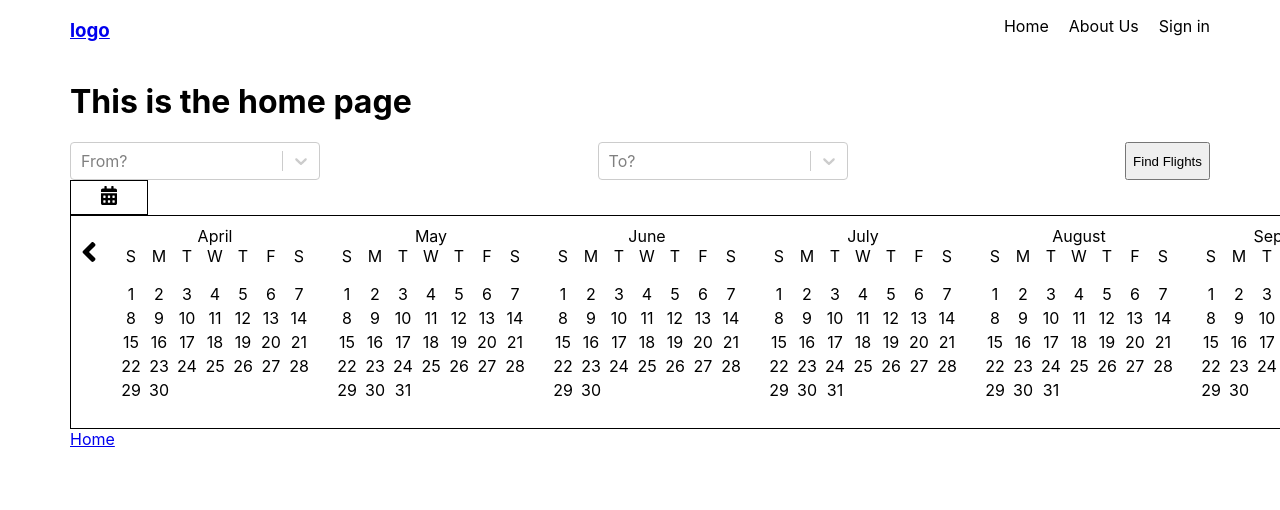
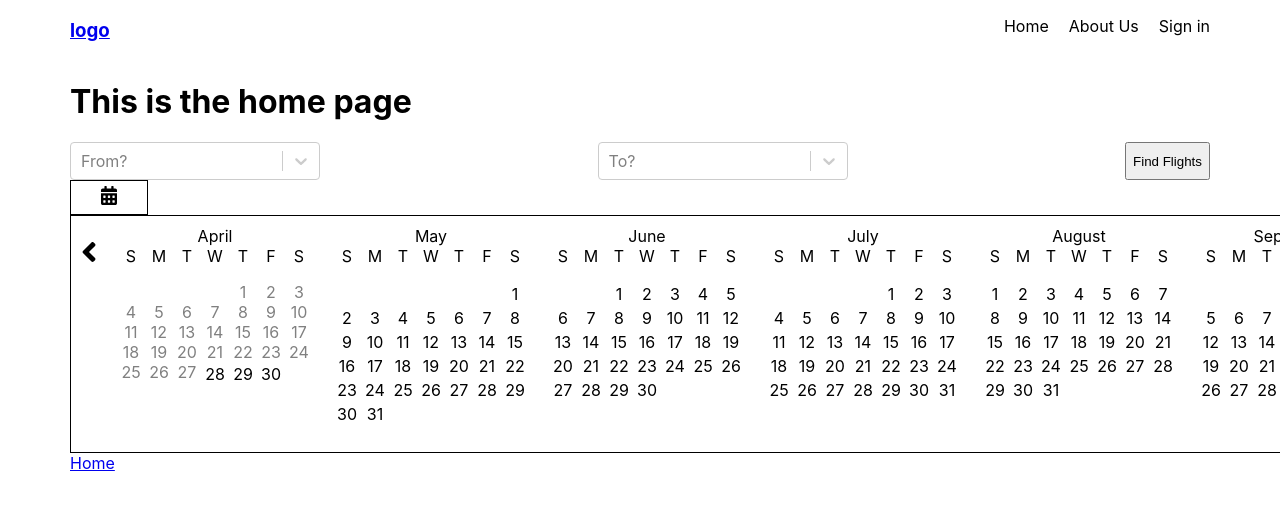
Before and after one commit to bsmith20681/flight-app-frontend, a React (Create React App) app: page / in a window 1280 px wide. Shown: the top 510 px of the page. Built offline with nearby package versions, Linux system fonts and the light colour scheme.

Commit message:
added classed to departure and arrival date

```diff
--- a/src/components/Calendar.js
+++ b/src/components/Calendar.js
@@ -8,10 +8,153 @@ const Calendar = () => {
   const [year, setYear] = useState(moment().format("YYYY"));
   const [isActive, setIsActive] = useState(null);
   const [flightDate, setFlightDate] = useState({
+    count: -1,
+    departureDate: null,
+    departureDateClassName: null,
+    arrivalDate: null,
+    arrivalDateClassName: null,
+  });
+
+  const currentDayOfMonth = moment().date();
+  const currentMonth = moment().month();
+  const createMonthString = (num) =>
+    moment()
+      .month(currentMonth + num)
+      .format("MMMM");
+
+  const firstWeekDayOfMonth = (monthNumber) => {
+    return moment(`May`, "MMMM").startOf("month").weekday();
+  };
+
+  const daysInMonth = (monthNumber) => {
+    return moment(`${year}-${monthNumber}`, "YYYY-MM").daysInMonth();
+  };
+
+  const prevMonth = () => {
+    setMonth(month - 1);
+  };
+
+  const nextMonth = () => {
+    setMonth(month + 1);
+  };
+
+  const active = (e) => {
+    if (flightDate.count % 2 !== 0) {
+      setFlightDate({
+        ...flightDate,
+        departureDate: e,
+        departureDateClassName: "departureDate-active",
+        count: flightDate.count + 1,
+      });
+    } else {
+      setFlightDate({
+        ...flightDate,
+        arrivalDate: e,
+        arrivalDateClassName: "arrivalDate-active",
+        count: flightDate.count + 1,
+      });
+    }
+  };
+
+  return (
+    <div className="calendar">
+      {month < moment().month() + 1 ? (
+        <img className="calendar-arrows" src={angleLeft} alt="angle left" />
+      ) : (
+        <img
+          onClick={prevMonth}
+          className="calendar-arrows"
+          src={angleLeft}
+          alt="angle left"
+        />
+      )}
+
+      {[...Array(12).keys()].map((x) => (
+        <div className="calendar-single">
+          <div className="calendar-header">
+            <div>{createMonthString(x)}</div>
+          </div>
+          <div className="calendar-weekdays">
+            <p>S</p>
+            <p>M</p>
+            <p>T</p>
+            <p>W</p>
+            <p>T</p>
+            <p>F</p>
+            <p>S</p>
+          </div>
+          <div>
+            <ul className="calendar-days">
+              {[
+                ...Array(
+                  moment(`${createMonthString(x)}`, "MMMM")
+                    .startOf("month")
+                    .weekday()
+                ).keys(),
+              ].map(() => (
+                <div></div>
+              ))}
+
+              {[
+                ...Array(
+                  moment(`${createMonthString(x)}`, "MMMM").daysInMonth()
+                ).keys(),
+              ].map((day) =>
+                day < currentDayOfMonth - 1 &&
+                createMonthString(0) === createMonthString(x) ? (
+                  <li className="calendar-day_unactive">{day + 1}</li>
+                ) : (
+                  <li
+                    onClick={(e) =>
+                      active(`${year}-${currentMonth + x + 1}-${day + 1}`, e)
+                    }
+                    value={`${year}-${currentMonth + x + 1}-${day + 1}`}
+                    className={
+                      flightDate.departureDate ===
+                      `${year}-${currentMonth + x + 1}-${day + 1}`
+                        ? `calendar-day ${flightDate.departureDateClassName}`
+                        : flightDate.arrivalDate ===
+                          `${year}-${currentMonth + x + 1}-${day + 1}`
+                        ? `calendar-day ${flightDate.arrivalDateClassName}`
+                        : "calendar-day"
+                    }
+                  >
+                    {day + 1}
+                  </li>
+                )
+              )}
+            </ul>
+          </div>
+        </div>
+      ))}
+
+      {month >= 10 ? (
+        <img className="calendar-arrows" src={angleRight} alt="angle right" />
+      ) : (
+        <img
+          onClick={nextMonth}
+          className="calendar-arrows"
+          src={angleRight}
+          alt="angle right"
+        />
+      )}
+    </div>
+  );
+};
+
+export default Calendar;
+
+/*
+  const [month, setMonth] = useState(moment().month());
+  const [year, setYear] = useState(moment().format("YYYY"));
+  const [isActive, setIsActive] = useState(null);
+  const [flightDate, setFlightDate] = useState({
     count: 0,
     departureDate: null,
     arrivalDate: null,
   });
+
+  const weekDays = ["S", "M", "T", "W", "T", "F", "S"];
 
   const currentDayOfMonth = moment().date();
   const currentMonth = moment().month();
@@ -52,6 +195,7 @@ const Calendar = () => {
 
   return (
     <div className="calendar">
+      {console.log(flightDate)}
       {month < moment().month() + 1 ? (
         <img className="calendar-arrows" src={angleLeft} alt="angle left" />
       ) : (
@@ -63,36 +207,26 @@ const Calendar = () => {
         />
       )}
 
-      {[...Array(12).keys()].map((x) => (
       <div className="calendar-single">
         <div className="calendar-header">
-            <div>
-              {moment()
-                .month(currentMonth + x)
-                .format("MMMM")}
-            </div>
+          <p>
+            {moment().month(month).format("MMMM")} {moment().format("YYYY")}
+          </p>
         </div>
         <div className="calendar-weekdays">
-            <p>S</p>
-            <p>M</p>
-            <p>T</p>
-            <p>W</p>
-            <p>T</p>
-            <p>F</p>
-            <p>S</p>
+          {weekDays.map((weekDay) => {
+            return <p>{weekDay}</p>;
+          })}
         </div>
         <div>
           <ul className="calendar-days">
-              {[
-                ...Array(
-                  moment(
-                    `${moment()
-                      .month(currentMonth + x)
-                      .format("MMMM")}`,
-                    "MMMM"
-                  ).daysInMonth()
-                ).keys(),
-              ].map((day) => (
+            {[...Array(firstWeekDayOfMonth(month)).keys()].map((x) =>
+              x < firstWeekDayOfMonth(month) ? <div></div> : null
+            )}
+            {[...Array(daysInMonth(month + 1)).keys()].map((x, i) =>
+              x < currentDayOfMonth - 1 && month === currentMonth ? (
+                <li className="calendar-day_unactive">{x + 1}</li>
+              ) : (
                 <li
                   onClick={(e) => active(`${year}-${month + 1}-${x + 1}`, e)}
                   value={`${year}-${month + 1}-${x + 1}`}
@@ -102,14 +236,43 @@ const Calendar = () => {
                       : "calendar-day"
                   }
                 >
-                  {day + 1}
+                  {x + 1}
+                </li>
+              )
+            )}
+          </ul>
+        </div>
+      </div>
+      <div className="calendar-single">
+        <div className="calendar-header">
+          <p>
+            {moment()
+              .month(month + 1)
+              .format("MMMM")}{" "}
+            {moment().format("YYYY")}
+          </p>
+        </div>
+        <div className="calendar-weekdays">
+          {weekDays.map((weekDay) => {
+            return <p>{weekDay}</p>;
+          })}
+        </div>
+        <div>
+          <ul className="calendar-days">
+            {[...Array(firstWeekDayOfMonth(month + 1)).keys()].map((x) =>
+              x < firstWeekDayOfMonth(month + 1) ? <div></div> : null
+            )}
+            {[...Array(daysInMonth(month + 2)).keys()].map((x) => (
+              <li
+                value={`${year}-${month + 2}-${x + 1}`}
+                className="calendar-day"
+              >
+                {x + 1}
               </li>
             ))}
           </ul>
         </div>
       </div>
-      ))}
-
       {month >= 10 ? (
         <img className="calendar-arrows" src={angleRight} alt="angle right" />
       ) : (
@@ -121,7 +284,85 @@ const Calendar = () => {
         />
       )}
     </div>
-  );
-};
 
-export default Calendar;
+
+      <div className="calendar-single">
+        <div className="calendar-header">
+          <p>
+            {moment().month(month).format("MMMM")} {moment().format("YYYY")}
+          </p>
+        </div>
+        <div className="calendar-weekdays">
+          {weekDays.map((weekDay) => {
+            return <p>{weekDay}</p>;
+          })}
+        </div>
+        <div>
+          <ul className="calendar-days">
+            {[...Array(firstWeekDayOfMonth(month)).keys()].map((x) =>
+              x < firstWeekDayOfMonth(month) ? <div></div> : null
+            )}
+            {[...Array(daysInMonth(month + 1)).keys()].map((x, i) =>
+              x < currentDayOfMonth - 1 && month === currentMonth ? (
+                <li className="calendar-day_unactive">{x + 1}</li>
+              ) : (
+                <li
+                  onClick={(e) => active(`${year}-${month + 1}-${x + 1}`, e)}
+                  value={`${year}-${month + 1}-${x + 1}`}
+                  className={
+                    isActive === `${year}-${month + 1}-${x + 1}`
+                      ? "calendar-day active"
+                      : "calendar-day"
+                  }
+                >
+                  {x + 1}
+                </li>
+              )
+            )}
+          </ul>
+        </div>
+      </div>
+
+
+      <div className="calendar-single">
+        <div className="calendar-header">
+          <p>
+            {moment().month(month).format("MMMM")} {moment().format("YYYY")}
+          </p>
+        </div>
+        <div className="calendar-weekdays">
+          {weekDays.map((weekDay) => {
+            return <p>{weekDay}</p>;
+          })}
+        </div>
+        <div>
+          <ul className="calendar-days">
+            {[...Array(firstWeekDayOfMonth(month)).keys()].map((x) =>
+              x < firstWeekDayOfMonth(month) ? <div></div> : null
+            )}
+            {[...Array(daysInMonth(month + 1)).keys()].map((x, i) =>
+              x < currentDayOfMonth - 1 && month === currentMonth ? (
+                <li className="calendar-day_unactive">{x + 1}</li>
+              ) : (
+                <li
+                  onClick={(e) => active(`${year}-${month + 1}-${x + 1}`, e)}
+                  value={`${year}-${month + 1}-${x + 1}`}
+                  className={
+                    isActive === `${year}-${month + 1}-${x + 1}`
+                      ? "calendar-day active"
+                      : "calendar-day"
+                  }
+                >
+                  {x + 1}
+                </li>
+              )
+            )}
+          </ul>
+        </div>
+      </div>
+
+              {[...Array(daysInMonth(currentMonth + x)).keys()].map((day) => (
+                <p>{day}</p>
+              ))}
+
+*/
--- a/src/scss/main.css
+++ b/src/scss/main.css
@@ -196,10 +196,16 @@ nav {
   padding: 0;
 }
 
-.active {
+.departureDate-active {
   background-color: blue;
   color: white;
   border-radius: 50%;
+}
+
+.arrivalDate-active {
+  border: 2px solid blue;
+  border-radius: 50%;
+  cursor: pointer;
 }
 
 .selectAirport {
```
Also changed, not shown: src/scss/components/Calendar.scss (+7 -1 lines), 1 other file (tests, documents, lock files or other folders). Lines whose indentation alone changed are shown as unchanged.
